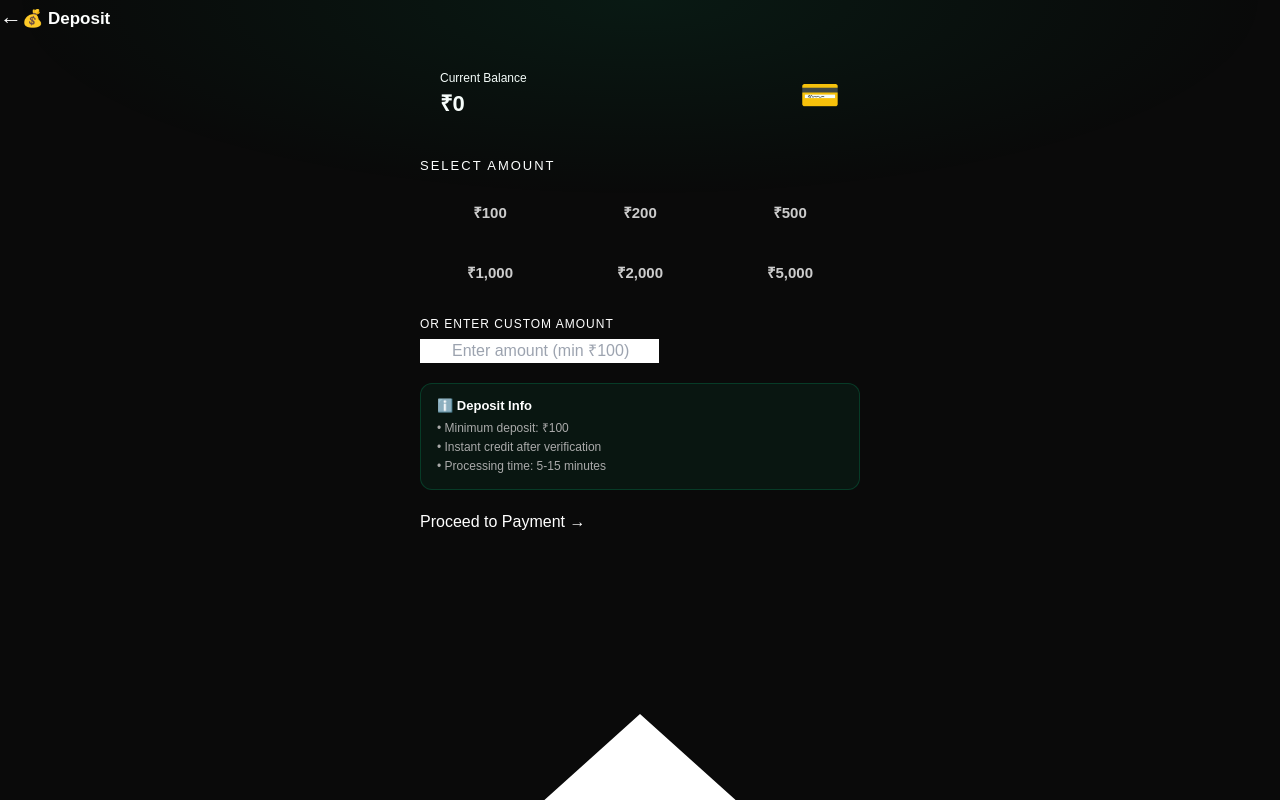
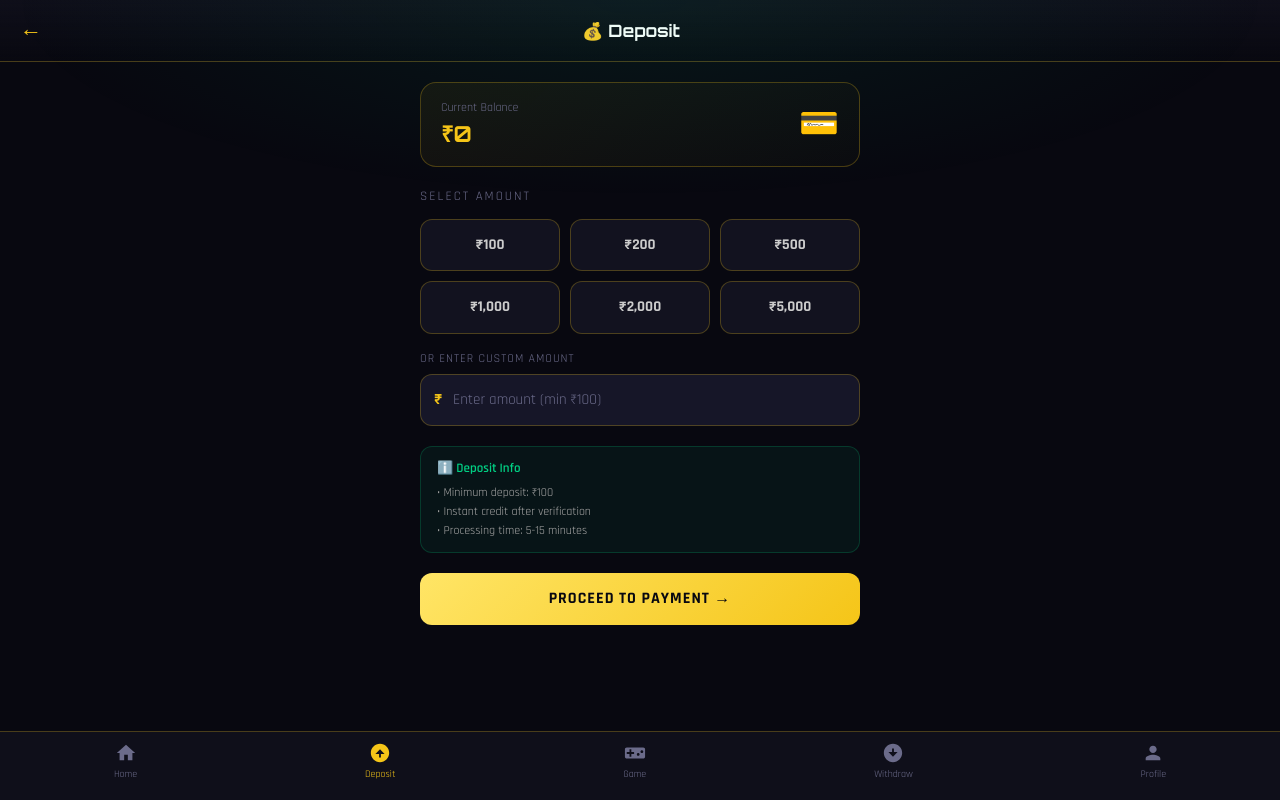
Before and after one commit to sohilcodes/wingo-frontend, a Next.js app: page /deposit in a window 1280 px wide. Shown: the top 800 px of the page. Built offline with nearby package versions, Linux system fonts and the light colour scheme; sample sign-in values are in the browser's storage.

Commit message:
Update globals.css

```diff
--- a/app/globals.css
+++ b/app/globals.css
@@ -1,26 +1,171 @@
+@import url('https://fonts.googleapis.com/css2?family=Rajdhani:wght@400;500;600;700&family=Orbitron:wght@400;700;900&family=Inter:wght@300;400;500&display=swap');
+
 @tailwind base;
 @tailwind components;
 @tailwind utilities;
 
-html,
-body {
-  margin: 0;
-  padding: 0;
-  min-height: 100%;
-  background: #0a0a0a;
-  color: white;
-  font-family: Arial, Helvetica, sans-serif;
+:root {
+  --gold: #F5C518;
+  --gold-dark: #C9A000;
+  --gold-light: #FFE566;
+  --bg: #080810;
+  --bg2: #0f0f1a;
+  --bg3: #161628;
+  --card: #12121f;
+  --border: rgba(245, 197, 24, 0.25);
+  --border-bright: rgba(245, 197, 24, 0.7);
+  --text-muted: #6b6b8a;
+  --red: #FF4560;
+  --green: #00D084;
+  --violet: #9B59FF;
 }
 
-* {
-  box-sizing: border-box;
+* { box-sizing: border-box; margin: 0; padding: 0; }
+
+html, body {
+  background: var(--bg);
+  color: #e8e8f0;
+  font-family: 'Rajdhani', sans-serif;
+  min-height: 100%;
+  -webkit-font-smoothing: antialiased;
 }
 
-a {
-  text-decoration: none;
-  color: inherit;
+a { text-decoration: none; color: inherit; }
+button { cursor: pointer; font-family: 'Rajdhani', sans-serif; }
+
+/* Scrollbar */
+::-webkit-scrollbar { width: 4px; }
+::-webkit-scrollbar-track { background: var(--bg); }
+::-webkit-scrollbar-thumb { background: var(--gold-dark); border-radius: 2px; }
+
+/* Gold gradient text */
+.gold-text {
+  background: linear-gradient(135deg, var(--gold-light), var(--gold), var(--gold-dark));
+  -webkit-background-clip: text;
+  -webkit-text-fill-color: transparent;
+  background-clip: text;
 }
 
-button {
-  cursor: pointer;
+/* Glass card */
+.glass-card {
+  background: linear-gradient(135deg, rgba(245,197,24,0.06), rgba(245,197,24,0.02));
+  border: 1px solid var(--border);
+  backdrop-filter: blur(12px);
+  border-radius: 16px;
 }
+
+/* Glow button */
+.btn-gold {
+  background: linear-gradient(135deg, var(--gold-light), var(--gold));
+  color: #080810;
+  font-weight: 700;
+  font-size: 16px;
+  letter-spacing: 1px;
+  border: none;
+  border-radius: 12px;
+  padding: 14px 24px;
+  width: 100%;
+  transition: all 0.2s;
+  font-family: 'Rajdhani', sans-serif;
+  text-transform: uppercase;
+}
+.btn-gold:hover { box-shadow: 0 0 24px rgba(245,197,24,0.5); transform: translateY(-1px); }
+.btn-gold:active { transform: translateY(0); }
+.btn-gold:disabled { opacity: 0.4; cursor: not-allowed; }
+
+/* Outline button */
+.btn-outline {
+  background: transparent;
+  color: var(--gold);
+  font-weight: 600;
+  font-size: 15px;
+  letter-spacing: 0.5px;
+  border: 1px solid var(--border-bright);
+  border-radius: 12px;
+  padding: 13px 24px;
+  width: 100%;
+  transition: all 0.2s;
+  font-family: 'Rajdhani', sans-serif;
+}
+.btn-outline:hover { background: rgba(245,197,24,0.08); }
+
+/* Input */
+.input-field {
+  width: 100%;
+  padding: 14px 16px;
+  background: var(--bg3);
+  border: 1px solid var(--border);
+  border-radius: 12px;
+  color: #e8e8f0;
+  font-size: 15px;
+  font-family: 'Rajdhani', sans-serif;
+  outline: none;
+  transition: border-color 0.2s, box-shadow 0.2s;
+}
+.input-field:focus {
+  border-color: var(--gold);
+  box-shadow: 0 0 12px rgba(245,197,24,0.15);
+}
+.input-field::placeholder { color: var(--text-muted); }
+
+/* Top header */
+.top-header {
+  display: flex;
+  align-items: center;
+  justify-content: space-between;
+  padding: 14px 20px;
+  border-bottom: 1px solid var(--border);
+  background: linear-gradient(180deg, var(--bg2) 0%, transparent 100%);
+}
+
+/* Bottom nav */
+.bottom-nav {
+  position: fixed;
+  bottom: 0; left: 0; right: 0;
+  background: var(--bg2);
+  border-top: 1px solid var(--border);
+  display: flex;
+  justify-content: space-around;
+  align-items: center;
+  padding: 10px 0 18px;
+  z-index: 100;
+}
+.nav-item {
+  display: flex;
+  flex-direction: column;
+  align-items: center;
+  gap: 3px;
+  font-size: 10px;
+  color: var(--text-muted);
+  transition: color 0.2s;
+  padding: 0 16px;
+}
+.nav-item.active, .nav-item:hover { color: var(--gold); }
+.nav-item svg { width: 22px; height: 22px; }
+
+/* Shine animation */
+@keyframes shimmer {
+  0% { background-position: -200% center; }
+  100% { background-position: 200% center; }
+}
+.shimmer {
+  background: linear-gradient(90deg, var(--gold-dark) 0%, var(--gold-light) 50%, var(--gold-dark) 100%);
+  background-size: 200% auto;
+  animation: shimmer 3s linear infinite;
+  -webkit-background-clip: text;
+  -webkit-text-fill-color: transparent;
+  background-clip: text;
+}
+
+/* Pulse dot */
+@keyframes pulse-dot {
+  0%, 100% { opacity: 1; transform: scale(1); }
+  50% { opacity: 0.5; transform: scale(0.8); }
+}
+.pulse-dot { animation: pulse-dot 1.5s ease-in-out infinite; }
+
+@keyframes fade-up {
+  from { opacity: 0; transform: translateY(16px); }
+  to { opacity: 1; transform: translateY(0); }
+}
+.fade-up { animation: fade-up 0.4s ease forwards; }
```
